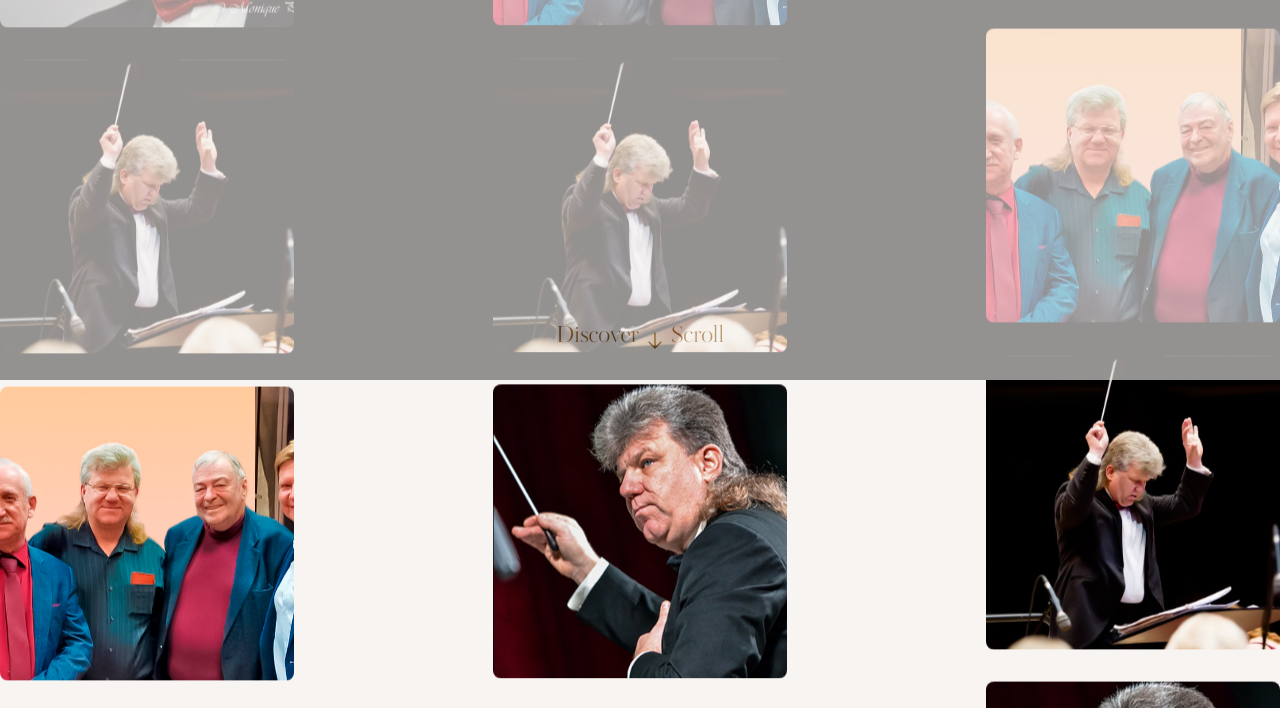
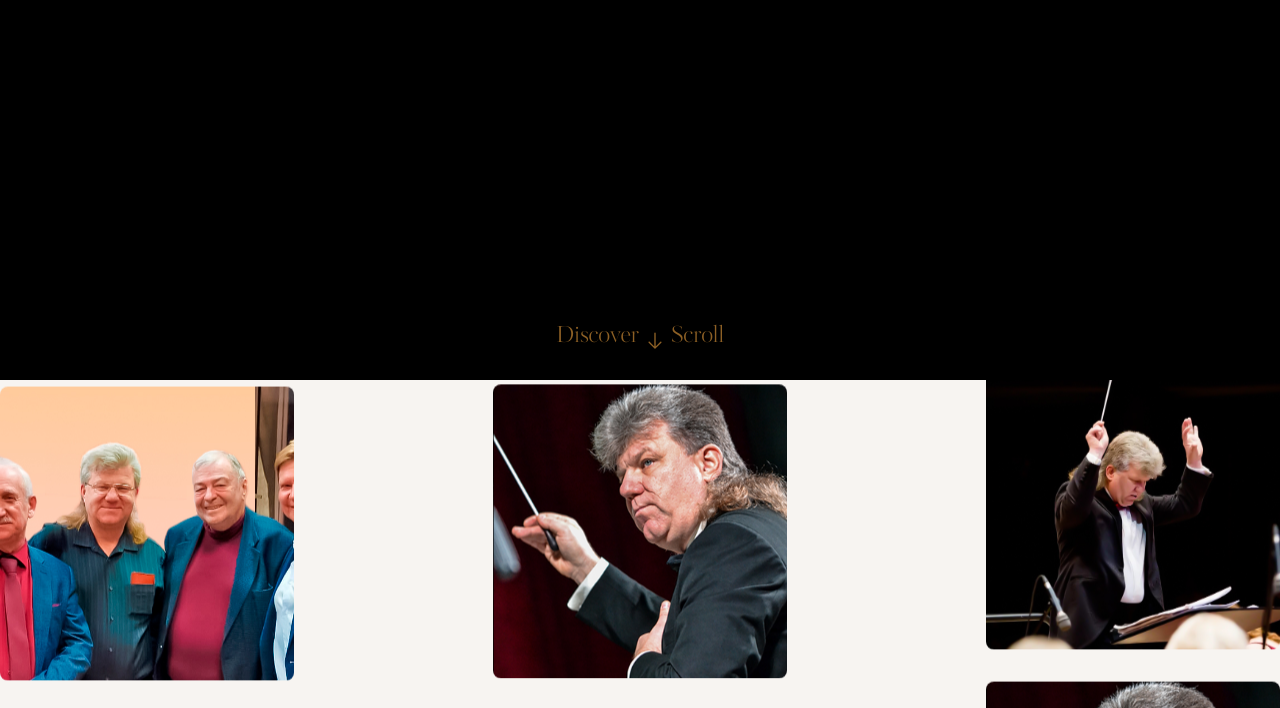
Before and after one commit to ornytula/ornytula.github.io, a plain HTML site: page index.html in a window 1280 px wide. Shown: the part 420-1128 px from the top of the page. Drawn offline with nearby package versions, Linux system fonts and the light colour scheme; files whose address does not match are found by name; a web font is replaced by a local one.

Commit message:
Add files via upload

```diff
--- a/css/base.css
+++ b/css/base.css
@@ -285,7 +285,7 @@ a:focus-visible {
 	text-align: center;
 	justify-content: center;
 	padding: 8rem 0 2rem;
-	cursor: default;opacity: 0.6;
+	cursor: default;background-color: #000;color: #8d6025;;
 }
 
 .section__title {
```
